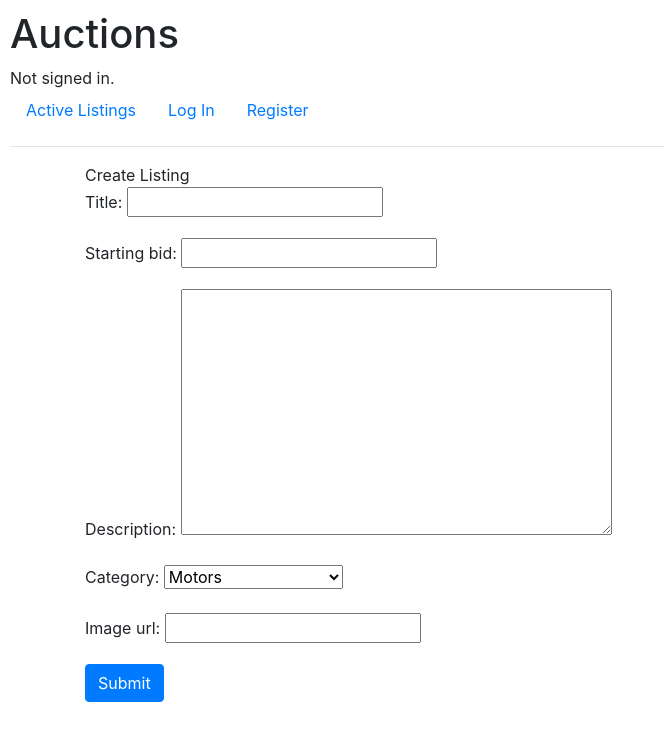
After one commit to azumahjoshua/Commerce, a Django app: page /create_listing in a window 1280 px wide. The commit adds this page. Shown: the top 741 px of the page, without its empty margins (0-664 px from the left). Run offline with Django 3.2, Linux system fonts and the light colour scheme; some libraries are stand-ins or nearby versions.

Commit message:
completed the user biding and listing

```diff
--- /dev/null
+++ b/commerce/auctions/forms.py
@@ -0,0 +1,20 @@
+from django import forms
+
+from .models import Listing,Bid,Comment
+
+
+class ListingForm(forms.ModelForm):
+    # category = forms.ChoiceField(required=True,choices=Category.CATEGORY)
+    class Meta:
+        model = Listing
+        fields = ['title', 'description', 'starting_bid', 'category', 'image_url']
+
+class BidForm(forms.ModelForm):
+    class Meta:
+        model = Bid
+        fields = ['bid_amount']
+
+class CommentForm(forms.ModelForm):
+    class Meta:
+        model = Comment
+        fields = ['comment_text']
--- a/commerce/auctions/models.py
+++ b/commerce/auctions/models.py
@@ -3,4 +3,66 @@ from django.db import models
 
 
 class User(AbstractUser):
-    pass
+    # username = models.CharField(max_length=30)
+    watchlist = models.ManyToManyField('Listing',related_name='watchers',blank=True) # to be completed
+
+    def __str__(self):
+        return self.username
+
+
+class Listing(models.Model):
+     # Categories - choices
+    MOTORS = "MOT"
+    FASHINON = "FAS"
+    ELECTRONICS = "ELE"
+    COLLECTIBLES_ARTS = "ART"
+    HOME_GARDES = "HGA"
+    SPORTING_GOODS = "SPO"
+    TOYS = "TOY"
+    BUSSINES_INDUSTRIAL = "BUS"
+    MUSIC = "MUS"
+
+    CATEGORY = [
+        (MOTORS, "Motors"),
+        (FASHINON, "Fashion"),
+        (ELECTRONICS, "Electronics"),
+        (COLLECTIBLES_ARTS, "Collectibles & Art"),
+        (HOME_GARDES, "Home & Garden"),
+        (SPORTING_GOODS, "Sporting Goods"),
+        (TOYS, "Toys"),
+        (BUSSINES_INDUSTRIAL, "Business & Industrial"),
+        (MUSIC, "Music"),
+    ]
+    title = models.CharField(max_length=100)
+    description = models.TextField()
+    starting_bid = models.DecimalField(max_digits=10, decimal_places=2)
+    current_price = models.DecimalField(max_digits=10, decimal_places=2,null=True)
+    created_by = models.ForeignKey(User, on_delete=models.CASCADE,related_name="listings_created")
+    category = models.CharField(max_length=3, choices=CATEGORY, default=MOTORS)
+    image_url = models.URLField(blank=True, null=True)
+    created_on = models.DateTimeField(auto_now_add=True)
+    active_status = models.BooleanField(default=True)
+    winner = models.ForeignKey(User, on_delete=models.SET_NULL, blank=True, null=True,related_name="listings_won")
+
+    def __str__(self):
+        return self.title
+
+
+class Bid(models.Model):
+    bidder = models.ForeignKey(User, on_delete=models.CASCADE)
+    listing = models.ForeignKey(Listing, on_delete=models.CASCADE)
+    bid_amount = models.DecimalField(max_digits=10, decimal_places=2)
+    bid_time = models.DateTimeField(auto_now=True)
+
+    def __str__(self):
+        return f"{self.bidder.username} bid ${self.bid_amount} on {self.listing.title}"
+
+
+class Comment(models.Model):
+    commenter = models.ForeignKey(User, on_delete=models.CASCADE)
+    listing = models.ForeignKey(Listing, on_delete=models.CASCADE)
+    comment_text = models.TextField()
+    comment_time = models.DateTimeField(auto_now_add=True)
+
+    def __str__(self):
+        return f"Comment by {self.commenter.username} on {self.listing.title}"
--- /dev/null
+++ b/commerce/auctions/templates/auctions/create_listing.html
@@ -0,0 +1,33 @@
+{% extends "auctions/layout.html" %}
+
+{% block body %}
+    <div class="container">
+        <div class="sub_title">Create Listing</div>
+
+        <form action="{%url 'create_listing'%}", method="POST">
+            {%csrf_token%}
+            <div class="form-group mb-3">
+                <label for="id_title">{{ form.title.label }}:</label>
+                {{ form.title }}
+            </div>
+            <div class="form-group mb-3">
+                <label for="id_price">{{ form.starting_bid.label }}:</label>
+                {{ form.starting_bid }}
+            </div>
+            <div class="form-group mb-3">
+                <label for="id_description">{{ form.description.label }}:</label>
+                {{ form.description }}
+            </div>
+            <div class="form-group mb-3">
+                <label for="id_category">{{ form.category.label }}:</label>
+                {{ form.category }}
+            </div>
+            <div class="form-group mb-3">
+                <label for="id_image_url">{{ form.image_url.label }}:</label>
+                {{ form.image_url }}
+            </div>
+            <button type="submit" class="btn btn-primary btn-new-blue" aria-label="submit">Submit</button>
+        </form>
+    </div>
+
+{% endblock %}
--- a/commerce/auctions/templates/auctions/layout.html
+++ b/commerce/auctions/templates/auctions/layout.html
@@ -20,10 +20,18 @@
             <li class="nav-item">
                 <a class="nav-link" href="{% url 'index' %}">Active Listings</a>
             </li>
+
             {% if user.is_authenticated %}
+                <li class="nav-item">
+                    <a class="nav-link" href="{% url 'create_listing' %}">Create Listing</a>
+                </li>
+                <li class="nav-item">
+                    <a class="nav-link" href="{% url 'watchlist' %}">Watchlist </a> {{count}}
+                </li>
                 <li class="nav-item">
                     <a class="nav-link" href="{% url 'logout' %}">Log Out</a>
                 </li>
+
             {% else %}
                 <li class="nav-item">
                     <a class="nav-link" href="{% url 'login' %}">Log In</a>
--- a/commerce/auctions/urls.py
+++ b/commerce/auctions/urls.py
@@ -6,5 +6,9 @@ urlpatterns = [
     path("", views.index, name="index"),
     path("login", views.login_view, name="login"),
     path("logout", views.logout_view, name="logout"),
-    path("register", views.register, name="register")
+    path("register", views.register, name="register"),
+    path("create_listing",views.create_listing,name="create_listing"),
+    path("<int:listing_id>",views.listing,name="listing"),
+    path("watchlist",views.watchlist,name="watchlist")
+
 ]
--- a/commerce/auctions/views.py
+++ b/commerce/auctions/views.py
@@ -1,14 +1,21 @@
 from django.contrib.auth import authenticate, login, logout
 from django.db import IntegrityError
 from django.http import HttpResponse, HttpResponseRedirect
-from django.shortcuts import render
+from django.shortcuts import render,redirect,get_object_or_404
 from django.urls import reverse
+from django.contrib import messages
 
-from .models import User
+from .models import *
+
+from .forms import *
 
 
 def index(request):
-    return render(request, "auctions/index.html")
+    listing = Listing.objects.all()
+    return render(request, "auctions/index.html",{
+        "listing" : listing
+
+})
 
 
 def login_view(request):
@@ -61,3 +68,83 @@ def register(request):
         return HttpResponseRedirect(reverse("index"))
     else:
         return render(request, "auctions/register.html")
+
+def create_listing(request):
+    if request.method == "POST":
+        form = ListingForm(request.POST)
+        if form.is_valid():
+            listing = form.save(commit=False)
+            listing.created_by  = User.objects.get(pk=request.user.id)
+            listing.current_price  = listing.starting_bid
+            listing.save()
+            return redirect('listing',listing_id=listing.id)
+    else:
+        form = ListingForm()
+    return render(request, 'auctions/create_listing.html',{'form':form})
+
+
+
+def listing(request,listing_id):
+    user = User.objects.get(pk=request.user.id)
+    listing = get_object_or_404(Listing, pk=listing_id)
+
+    if request.method == "POST":
+        if user.is_authenticated:
+            if 'add_watchlist' in request.POST:
+                if user.watchlist.filter(pk=listing_id).exists():
+                    messages.info(request,"This item is already in your watchlist")
+                else :
+                    user.watchlist.add(listing)
+                    messages.success(request,"Added successfully to your watchlist")
+            elif 'remove_watchlist' in request.POST:
+                user.watchlist.remove(listing)
+                messages.success(request, "Item removed from your watchlist")
+            elif 'place_bid' in request.POST:
+                if user != listing.created_by:
+                    bid_form = BidForm(request.POST)
+                    # check if bid is valid
+                    if bid_form.is_valid():
+                        bid_amount = bid_form.cleaned_data['bid_amount']
+                        if bid_amount >= listing.starting_bid and (listing.current_price is None or bid_amount > listing.current_price):
+                            bid = Bid(bidder=user,listing=listing,bid_amount=bid_amount)
+                            bid.save()
+                            listing.current_price = bid_amount
+                            listing.save()
+                            messages.success(request,"Your bid is the highest bid")
+                        elif listing.active_status:
+                            messages.error(request, "Your bid should be higher.")
+                    else:
+                        messages.error(request, "Invalid bid amount. Please try again.")
+                else:
+                    messages.error(request,"You cannot bid on your own listing")
+            elif 'close_auction' in request.POST:
+                if user == listing.created_by:
+                    if listing.bid_set.exists():
+                        # Determine the highest bidder
+                        highest_bid = listing.bid_set.order_by('-bid_amount').first()
+                        winner = highest_bid.bidder
+                        listing.winner = winner
+                        listing.active_status = False
+                        listing.save()
+                        messages.success(request, f"Auction closed and {winner} is the highest bidder.")
+                    else:
+                        messages.error(request,"Auction cannot be closed with no bids")
+                else:
+                    messages.error(request, "Only the creator can close the auction.")
+        else:
+             # Handle error for unauthenticated users trying to place a bid
+            messages.error(request, "You must be logged in to place a bid.")
+    bid_form = BidForm()
+    comment_form = CommentForm()
+    return render(request, 'auctions/listing.html', {'listing': listing, 'user': user, 'bid_form': bid_form, 'comment_form': comment_form})
+
+def watchlist(request):
+    user = User.objects.get(pk=request.user.id)
+    watchlist_items = user.watchlist.all()
+    count_watchlist = watchlist_items.count()
+    # print(watchlist_items)
+    return render(request,'auctions/watchlist.html',
+                  {'watchlist_items': watchlist_items,
+                   'user':user,
+                   'count':count_watchlist
+                   })
--- a/commerce/commerce/settings.py
+++ b/commerce/commerce/settings.py
@@ -120,3 +120,7 @@ USE_TZ = True
 # https://docs.djangoproject.com/en/3.0/howto/static-files/
 
 STATIC_URL = '/static/'
+
+
+DEFAULT_AUTO_FIELD = 'django.db.models.AutoField'
+DEFAULT_AUTO_FIELD = 'django.db.models.BigAutoField'
```
Also changed, not shown: commerce/auctions/templates/auctions/index.html (+23 -1 lines), commerce/auctions/templates/auctions/listing.html (added, +55 -0 lines), commerce/auctions/templates/auctions/watchlist.html (added, +27 -0 lines), commerce/auctions/migrations/0001_initial.py (added), commerce/auctions/migrations/0002_category_alter_user_first_name_alter_user_last_name_and_more.py (added), commerce/auctions/migrations/0003_alter_bid_id_alter_category_id_alter_comment_id_and_more.py (added), commerce/auctions/migrations/0004_alter_user_first_name_alter_user_last_name.py (added), commerce/auctions/migrations/0005_alter_category_name.py (added), commerce/auctions/migrations/0006_alter_listing_category_delete_category.py (added), commerce/auctions/migrations/0007_alter_listing_current_price.py (added), commerce/auctions/migrations/0008_listing_winner_alter_listing_created_by.py (added), commerce/auctions/migrations/__init__.py (added), commerce/db.sqlite3 (added).
